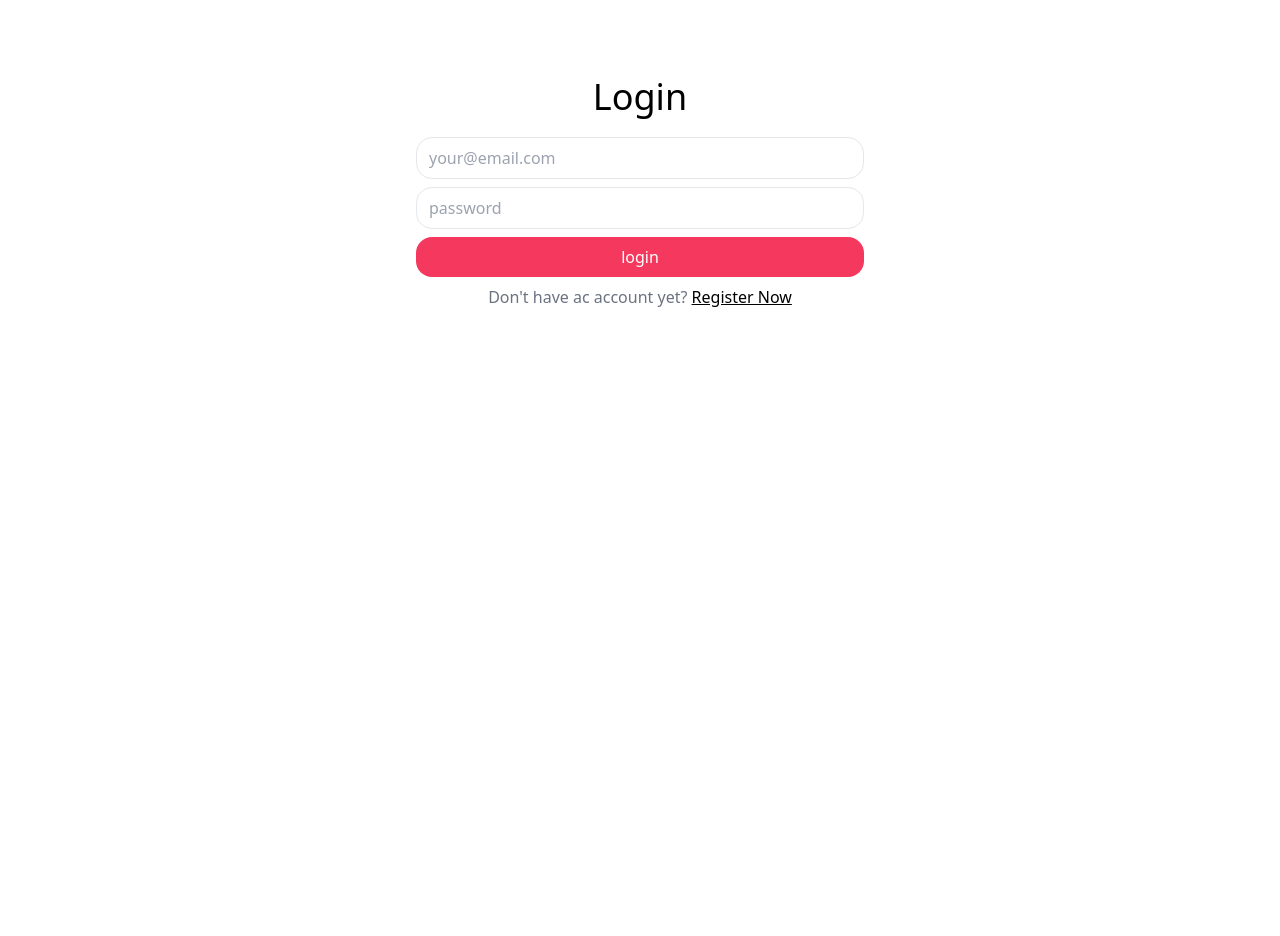
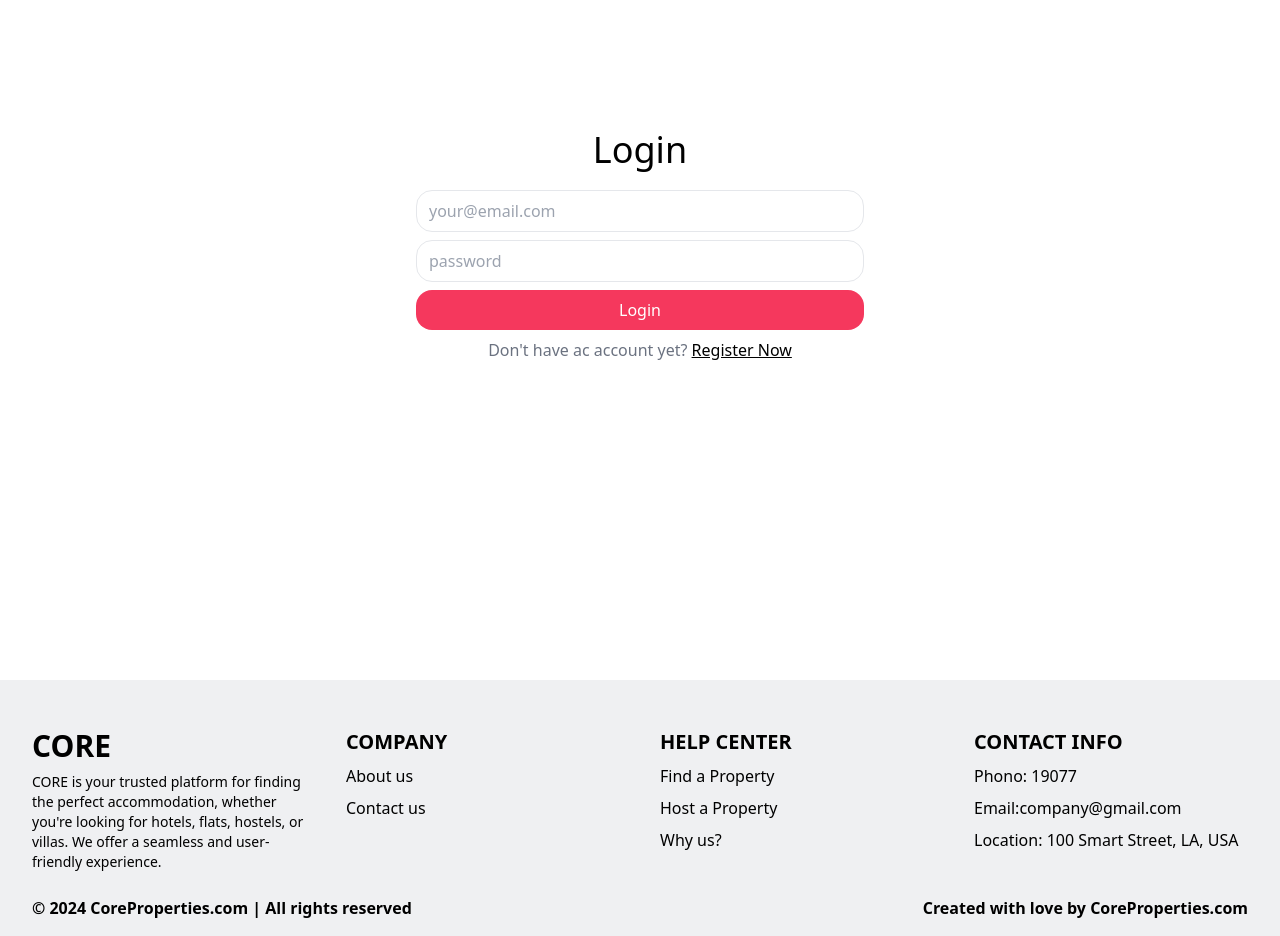
Before and after one commit to ACICT-DEPI/ONL1_SWD2_S1e-Air-bnb-clone, a React (Vite) app in the folder client/: page /login in a window 1280 px wide. Shown: the part 120-1056 px from the top of the page. Before the commit the page ends 800 px from the top, so only its background shows below. Built offline with nearby package versions, Linux system fonts and the light colour scheme; no server answers.

Commit message:
Refactor API import paths to use the new auth directory structure

```diff
--- a/client/package.json
+++ b/client/package.json
@@ -14,6 +14,7 @@
     "date-fns": "^4.1.0",
     "react": "^18.3.1",
     "react-dom": "^18.3.1",
+    "react-hook-form": "^7.53.0",
     "react-hot-toast": "^2.4.1",
     "react-router-dom": "^6.26.2"
   },
--- a/client/src/api/auth/authApi.js
+++ b/client/src/api/auth/authApi.js
@@ -14,6 +14,8 @@ export async function registerUser({ name, email, password }) {
 }
 
 export async function loginUser({ email, password }) {
+  console.log(email, password);
+
   try {
     const response = await axios.post("/login", {
       email,
--- /dev/null
+++ b/client/src/components/Footer.jsx
@@ -0,0 +1,51 @@
+const Footer = () => {
+  return (
+    <footer className="bg-[#EFF0F2] 2xl:container mx-auto py-4 px-8">
+      <div className="grid grid-cols-1 sm:grid-cols-2 md:grid-cols-3 lg:grid-cols-4 mb-6 gap-10">
+        <div>
+          <span className="uppercase font-bold text-3xl mb-2 inline-block">
+            core
+          </span>
+          <p className="text-sm">
+            CORE is your trusted platform for finding the perfect accommodation,
+            whether you&#39;re looking for hotels, flats, hostels, or villas. We
+            offer a seamless and user-friendly experience.
+          </p>
+        </div>
+        <div>
+          <span className="uppercase font-semibold text-xl mb-2 inline-block">
+            Company
+          </span>
+          <p className="mb-2">About us</p>
+          <p>Contact us</p>
+        </div>
+        <div>
+          <span className="uppercase font-semibold text-xl mb-2 inline-block">
+            Help Center
+          </span>
+          <p className="mb-2">Find a Property</p>
+          <p className="mb-2">Host a Property</p>
+          <p>Why us?</p>
+        </div>
+        <div>
+          <span className="uppercase font-semibold text-xl mb-2 inline-block">
+            Contact Info
+          </span>
+          <p className="mb-2">Phono: 19077</p>
+          <p className="mb-2">Email:company@gmail.com</p>
+          <p>Location: 100 Smart Street, LA, USA</p>
+        </div>
+      </div>
+      <div className="flex justify-between items-center mt-6 gap-4">
+        <div className="font-semibold">
+          © 2024 CoreProperties.com | All rights reserved
+        </div>
+        <div className="font-semibold">
+          Created with love by CoreProperties.com
+        </div>
+      </div>
+    </footer>
+  );
+};
+
+export default Footer;
--- a/client/src/components/LoginForm.jsx
+++ b/client/src/components/LoginForm.jsx
@@ -1,22 +1,21 @@
 import { useState } from "react";
 import { Link, useNavigate } from "react-router-dom";
+import { useForm } from "react-hook-form";
 import { loginUser } from "../api/auth/authApi";
 import { useUser } from "../context/UserContext";
 import toast from "react-hot-toast";
+import Spinner from "../ui/Spinner";
 
 const LoginForm = () => {
+  const [loading, setLoading] = useState(false);
+  const { register, handleSubmit, formState } = useForm();
+  const { errors } = formState;
   const navigate = useNavigate();
-  const [email, setEmail] = useState("");
-  const [password, setPassword] = useState("");
 
   const { setUser } = useUser();
-  const handleSubmit = (e) => {
-    e.preventDefault();
-    if (!email || !password) {
-      alert("Please fill all fields");
-      return;
-    }
-    loginUser({ email, password })
+  const onSubmit = (data) => {
+    setLoading(true);
+    loginUser(data)
       .then((user) => {
         setUser(user);
         toast.success(`Welcome back, ${user.name}`);
@@ -24,24 +23,40 @@ const LoginForm = () => {
       })
       .catch(() => {
         toast.error(`password or email is incorrect`);
+      })
+      .finally(() => {
+        setLoading(false);
       });
   };
   return (
-    <form className="max-w-md mx-auto" onSubmit={handleSubmit}>
+    <form className="max-w-md mx-auto" onSubmit={handleSubmit(onSubmit)}>
       <input
         type="email"
+        id="email"
         placeholder="your@email.com"
-        value={email}
-        onChange={(e) => setEmail(e.target.value)}
         autoComplete="email"
+        {...register("email", { required: "Email is required" })}
       />
+      {errors?.email && (
+        <span className="text-red-500">{errors.email.message}</span>
+      )}
       <input
         type="password"
         placeholder="password"
-        value={password}
-        onChange={(e) => setPassword(e.target.value)}
+        {...register("password", { required: "Password is required" })}
       />
-      <button className="primary mt-1">login</button>
+      {errors?.password && (
+        <span className="text-red-500">{errors.password.message}</span>
+      )}
+      <button className="primary mt-1 text-center" disabled={loading}>
+        {loading ? (
+          <span className="w-full flex items-center justify-center">
+            <Spinner className={"size-6"} />
+          </span>
+        ) : (
+          "Login"
+        )}
+      </button>
       <div className="text-center py-2 text-gray-500">
         Don&#39;t have ac account yet?{" "}
         <Link to={"/register"} className="underline text-black">
--- a/client/src/components/RegisterForm.jsx
+++ b/client/src/components/RegisterForm.jsx
@@ -1,8 +1,11 @@
 import { useState } from "react";
+import { useForm } from "react-hook-form";
+
 import { Link, useNavigate } from "react-router-dom";
 import { registerUser } from "../api/auth/authApi";
 import toast from "react-hot-toast";
 const RegisterForm = () => {
+  const { register } = useForm();
   const navigate = useNavigate();
   const [name, setName] = useState("");
   const [email, setEmail] = useState("");
--- a/client/src/layouts/MainLayout.jsx
+++ b/client/src/layouts/MainLayout.jsx
@@ -1,11 +1,19 @@
 import { Outlet } from "react-router-dom";
 import Header from "../components/Header";
+import Footer from "../components/Footer";
 
 const MainLayout = () => {
   return (
-    <div className="container mx-auto py-4 px-8 flex flex-col min-h-screen">
-      <Header />
-      <Outlet />
+    <div>
+      <div className="2xl:container mx-auto py-4 px-8 flex flex-col min-h-screen">
+        <Header />
+        <main className="mt-16 mb-44">
+          <Outlet />
+        </main>
+      </div>
+      <div className="bg-[#EFF0F2] pt-8">
+        <Footer />
+      </div>
     </div>
   );
 };
--- a/client/src/pages/LoginPage.jsx
+++ b/client/src/pages/LoginPage.jsx
@@ -2,8 +2,8 @@ import LoginForm from "../components/LoginForm";
 
 const LoginPage = () => {
   return (
-    <div className="mt-4 flex justify-around flex-grow items-center">
-      <div className="mb-56">
+    <div className="mt-32 flex justify-around flex-grow items-center">
+      <div>
         <h1 className="text-4xl text-center mb-4">Login</h1>
         <LoginForm />
       </div>
--- a/client/src/pages/RegisterPage.jsx
+++ b/client/src/pages/RegisterPage.jsx
@@ -2,8 +2,8 @@ import RegisterForm from "../components/RegisterForm";
 
 const RegisterPage = () => {
   return (
-    <div className="mt-4 flex justify-around flex-grow items-center">
-      <div className="mb-56">
+    <div className="mt-32 flex justify-around flex-grow items-center">
+      <div>
         <h1 className="text-4xl text-center mb-4">Register</h1>
         <RegisterForm />
       </div>
--- /dev/null
+++ b/client/src/ui/Spinner.jsx
@@ -0,0 +1,25 @@
+const Spinner = ({ className }) => {
+  return (
+    <div role="status">
+      <svg
+        aria-hidden="true"
+        className={`${className} text-center text-gray-200 animate-spin  fill-white`}
+        viewBox="0 0 100 101"
+        fill="none"
+        xmlns="http://www.w3.org/2000/svg"
+      >
+        <path
+          d="M100 50.5908C100 78.2051 77.6142 100.591 50 100.591C22.3858 100.591 0 78.2051 0 50.5908C0 22.9766 22.3858 0.59082 50 0.59082C77.6142 0.59082 100 22.9766 100 50.5908ZM9.08144 50.5908C9.08144 73.1895 27.4013 91.5094 50 91.5094C72.5987 91.5094 90.9186 73.1895 90.9186 50.5908C90.9186 27.9921 72.5987 9.67226 50 9.67226C27.4013 9.67226 9.08144 27.9921 9.08144 50.5908Z"
+          fill="currentColor"
+        />
+        <path
+          d="M93.9676 39.0409C96.393 38.4038 97.8624 35.9116 97.0079 33.5539C95.2932 28.8227 92.871 24.3692 89.8167 20.348C85.8452 15.1192 80.8826 10.7238 75.2124 7.41289C69.5422 4.10194 63.2754 1.94025 56.7698 1.05124C51.7666 0.367541 46.6976 0.446843 41.7345 1.27873C39.2613 1.69328 37.813 4.19778 38.4501 6.62326C39.0873 9.04874 41.5694 10.4717 44.0505 10.1071C47.8511 9.54855 51.7191 9.52689 55.5402 10.0491C60.8642 10.7766 65.9928 12.5457 70.6331 15.2552C75.2735 17.9648 79.3347 21.5619 82.5849 25.841C84.9175 28.9121 86.7997 32.2913 88.1811 35.8758C89.083 38.2158 91.5421 39.6781 93.9676 39.0409Z"
+          fill="currentFill"
+        />
+      </svg>
+      <span className="sr-only">Loading...</span>
+    </div>
+  );
+};
+
+export default Spinner;
```
Also changed, not shown: 2 other files (tests, documents, lock files or other folders).
